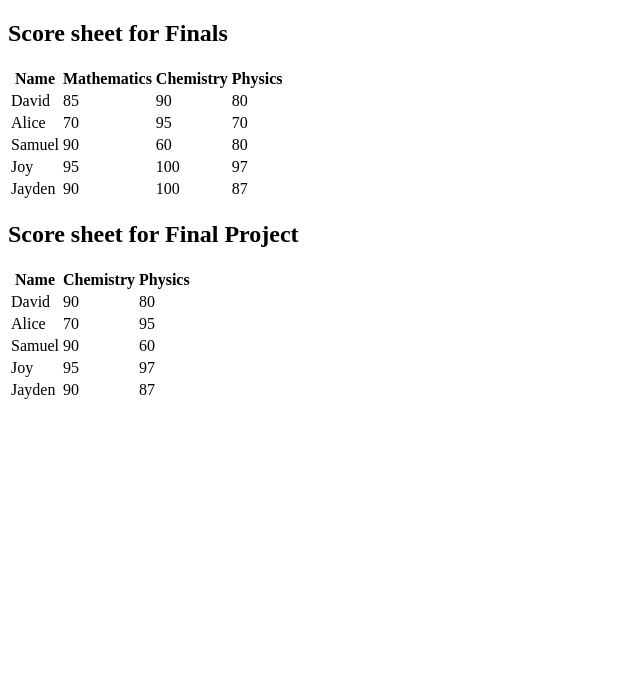
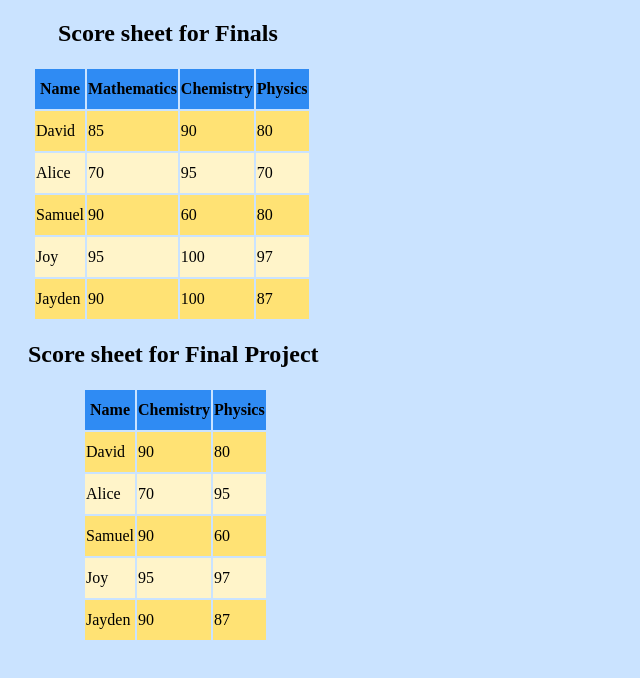
Before and after one commit to Abioduncecil/smartb.github.io, a plain HTML site: page index.html in a window 1280 px wide. Shown: the whole page, without its empty margins (0-640 px from the left). Drawn offline with Linux system fonts and the light colour scheme.

Commit message:
Update index.html

```diff
--- a/index.html
+++ b/index.html
@@ -4,7 +4,7 @@
 <head>
   <meta charset="UTF-8">
   <meta name="viewport" content="width=device-width, initial-scale=1">
-  <link rel="stylesheet" href="fasn.css">
+  <link rel="stylesheet" href="index.css">
   <title>responsive table</title
 
 </head>
```
